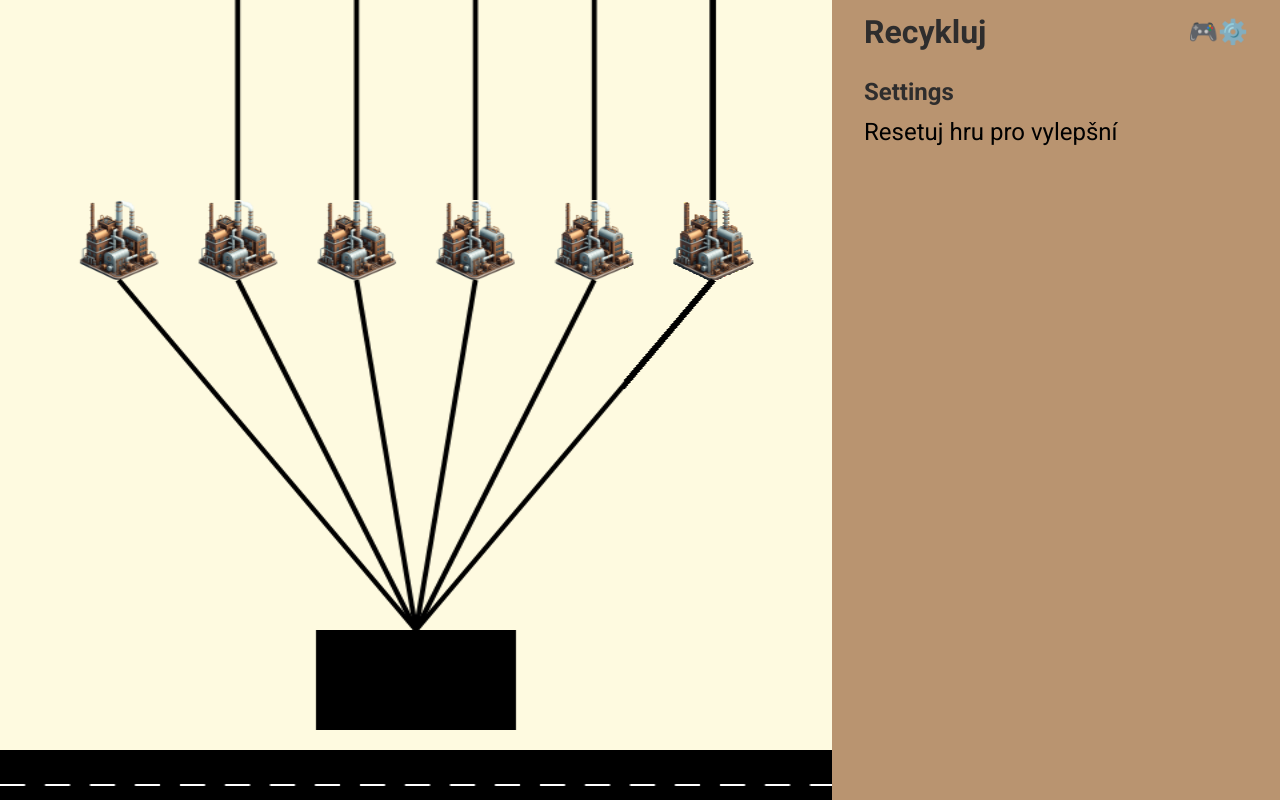
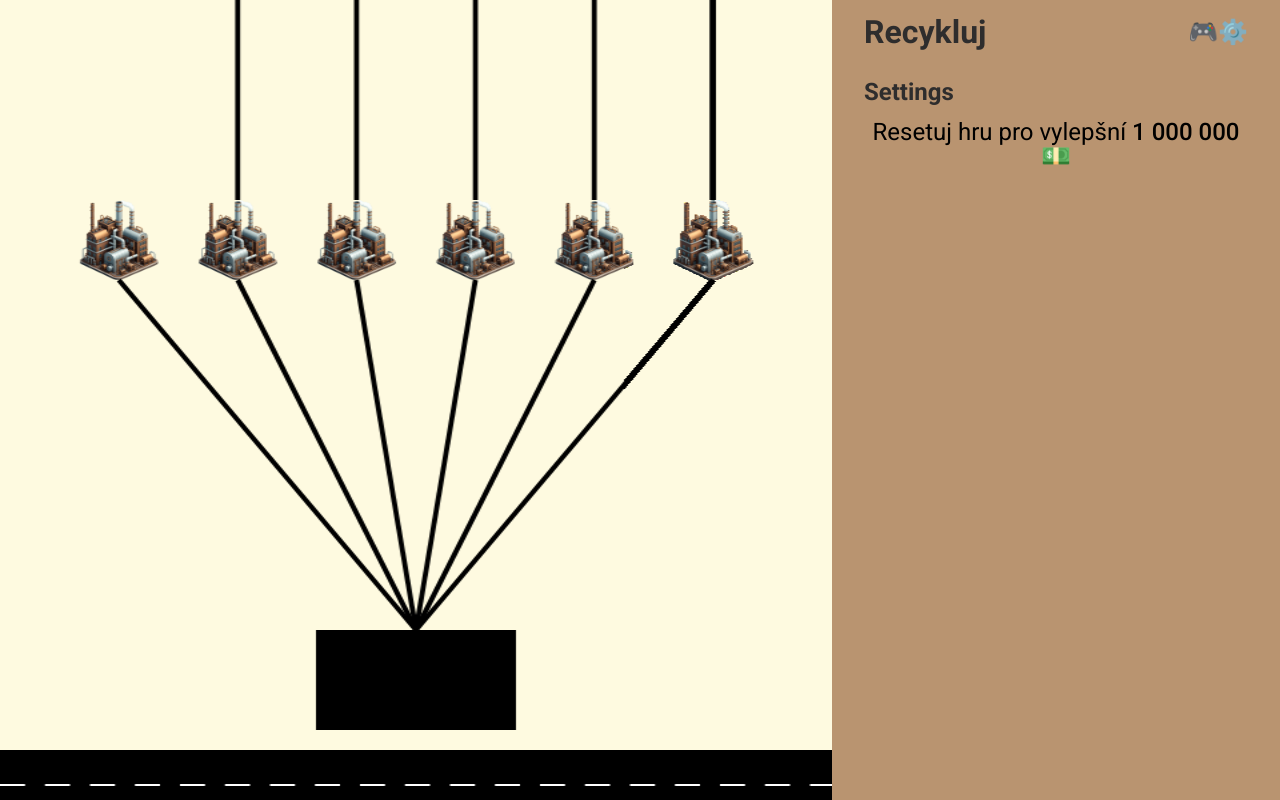
Before and after one commit to OndrejDudacek/MVOP-Klikacka-2025, a Vue app: page /setting in a window 1280 px wide. Built offline with nearby package versions, Linux system fonts and the light colour scheme; the HTML template or start-up script is replaced by a standard one.

Commit message:
Enhance reset game functionality to require minimum money; update button text for clarity

```diff
--- a/src/views/SettingsView.vue
+++ b/src/views/SettingsView.vue
@@ -1,18 +1,21 @@
 <template>
 	<h2>Settings</h2>
 	<section>
-		<Button @click="resetGame">Resetuj hru pro vylepšní</Button>
+		<Button @click="resetGame"
+			>Resetuj hru pro vylepšní <strong>1 000 000 💵</strong></Button
+		>
 	</section>
 </template>
 
 <script setup lang="ts">
 	import { useGameStore } from "@/stores/game";
-	import { useUpgradesStore } from "@/stores/upgrades";
 	import Button from "@/components/Button.vue";
 
 	const gameStore = useGameStore();
 
 	const resetGame = () => {
-		gameStore.resetGame();
+		if (gameStore.money >= 1000000) {
+			gameStore.resetGame();
+		}
 	};
 </script>
```
